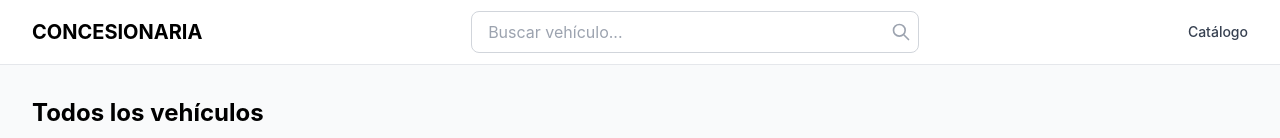
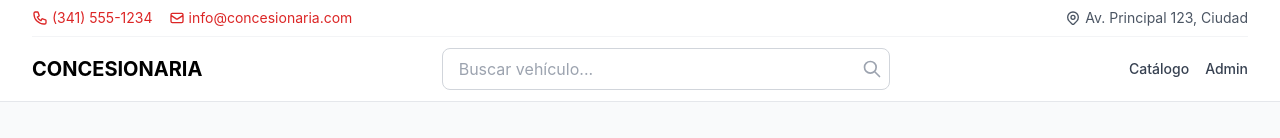
Before and after one commit to Veronthebeast/web-concesionaria, a Next.js app: page / in a window 1280 px wide. Shown: the top 138 px of the page. Built offline with nearby package versions, Linux system fonts and the light colour scheme; no server answers; the database is empty.

Commit message:
feat: header con menu hamburguesa, contacto y ubicacion

```diff
--- a/src/components/ui/Header.tsx
+++ b/src/components/ui/Header.tsx
@@ -1,12 +1,13 @@
 'use client'
 
+import { useState } from 'react'
 import Link from 'next/link'
 import { useRouter } from 'next/navigation'
-import { useState } from 'react'
 
 export function Header() {
   const router = useRouter()
   const [busqueda, setBusqueda] = useState('')
+  const [menuAbierto, setMenuAbierto] = useState(false)
 
   const handleSearch = (e: React.FormEvent) => {
     e.preventDefault()
@@ -18,6 +19,32 @@ export function Header() {
   return (
     <header className="bg-blanco border-b border-gray-200 sticky top-0 z-50">
       <div className="max-w-7xl mx-auto px-4 sm:px-6 lg:px-8">
+        {/* Top bar - contacto y ubicación */}
+        <div className="hidden md:flex justify-between items-center py-2 border-b border-gray-100 text-sm text-gray-600">
+          <div className="flex items-center gap-4">
+            <a href="tel:+5493415551234" className="hover:text-red-600 flex items-center gap-1">
+              <svg className="w-4 h-4" fill="none" stroke="currentColor" viewBox="0 0 24 24">
+                <path strokeLinecap="round" strokeLinejoin="round" strokeWidth={2} d="M3 5a2 2 0 012-2h3.28a1 1 0 01.948.684l1.498 4.493a1 1 0 01-.502 1.21l-2.257 1.13a11.042 11.042 0 005.516 5.516l1.13-2.257a1 1 0 011.21-.502l4.493 1.498a1 1 0 01.684.949V19a2 2 0 01-2 2h-1C9.716 21 3 14.284 3 6V5z" />
+              </svg>
+              (341) 555-1234
+            </a>
+            <a href="mailto:info@concesionaria.com" className="hover:text-red-600 flex items-center gap-1">
+              <svg className="w-4 h-4" fill="none" stroke="currentColor" viewBox="0 0 24 24">
+                <path strokeLinecap="round" strokeLinejoin="round" strokeWidth={2} d="M3 8l7.89 5.26a2 2 0 002.22 0L21 8M5 19h14a2 2 0 002-2V7a2 2 0 00-2-2H5a2 2 0 00-2 2v10a2 2 0 002 2z" />
+              </svg>
+              info@concesionaria.com
+            </a>
+          </div>
+          <div className="flex items-center gap-1">
+            <svg className="w-4 h-4" fill="none" stroke="currentColor" viewBox="0 0 24 24">
+              <path strokeLinecap="round" strokeLinejoin="round" strokeWidth={2} d="M17.657 16.657L13.414 20.9a1.998 1.998 0 01-2.827 0l-4.244-4.243a8 8 0 1111.314 0z" />
+              <path strokeLinecap="round" strokeLinejoin="round" strokeWidth={2} d="M15 11a3 3 0 11-6 0 3 3 0 016 0z" />
+            </svg>
+            <span>Av. Principal 123, Ciudad</span>
+          </div>
+        </div>
+
+        {/* Main header */}
         <div className="flex items-center justify-between h-16 gap-4">
           {/* Logo */}
           <Link href="/" className="flex-shrink-0">
@@ -26,8 +53,8 @@ export function Header() {
             </h1>
           </Link>
 
-          {/* Buscador */}
-          <form onSubmit={handleSearch} className="hidden md:flex flex-1 max-w-md mx-4">
+          {/* Buscador - desktop */}
+          <form onSubmit={handleSearch} className="hidden lg:flex flex-1 max-w-md mx-4">
             <div className="relative w-full">
               <input
                 type="text"
@@ -47,13 +74,98 @@ export function Header() {
             </div>
           </form>
 
-          {/* Navegación */}
-          <nav className="flex items-center gap-4">
+          {/* Navegación desktop */}
+          <nav className="hidden md:flex items-center gap-4">
             <Link href="/catalogo" className="text-gray-700 hover:text-red-600 font-medium text-sm">
               Catálogo
             </Link>
+            <Link href="/admin" className="text-gray-700 hover:text-red-600 font-medium text-sm">
+              Admin
+            </Link>
           </nav>
+
+          {/* Botón menú hamburguesa - mobile */}
+          <button
+            onClick={() => setMenuAbierto(!menuAbierto)}
+            className="md:hidden p-2 text-gray-600 hover:text-red-600"
+          >
+            {menuAbierto ? (
+              <svg className="w-6 h-6" fill="none" stroke="currentColor" viewBox="0 0 24 24">
+                <path strokeLinecap="round" strokeLinejoin="round" strokeWidth={2} d="M6 18L18 6M6 6l12 12" />
+              </svg>
+            ) : (
+              <svg className="w-6 h-6" fill="none" stroke="currentColor" viewBox="0 0 24 24">
+                <path strokeLinecap="round" strokeLinejoin="round" strokeWidth={2} d="M4 6h16M4 12h16M4 18h16" />
+              </svg>
+            )}
+          </button>
         </div>
+
+        {/* Menú móvil */}
+        {menuAbierto && (
+          <div className="md:hidden border-t border-gray-200 py-4 space-y-4">
+            {/* Buscador mobile */}
+            <form onSubmit={handleSearch}>
+              <div className="relative">
+                <input
+                  type="text"
+                  value={busqueda}
+                  onChange={(e) => setBusqueda(e.target.value)}
+                  placeholder="Buscar vehículo..."
+                  className="w-full pl-4 pr-10 py-2 border border-gray-300 rounded-lg"
+                />
+                <button
+                  type="submit"
+                  className="absolute right-2 top-1/2 -translate-y-1/2 text-gray-400"
+                >
+                  <svg className="w-5 h-5" fill="none" stroke="currentColor" viewBox="0 0 24 24">
+                    <path strokeLinecap="round" strokeLinejoin="round" strokeWidth={2} d="M21 21l-6-6m2-5a7 7 0 11-14 0 7 7 0 0114 0z" />
+                  </svg>
+                </button>
+              </div>
+            </form>
+
+            {/* Links */}
+            <Link
+              href="/catalogo"
+              className="block text-gray-700 hover:text-red-600 font-medium py-2"
+              onClick={() => setMenuAbierto(false)}
+            >
+              Catálogo
+            </Link>
+
+            {/* Contacto móvil */}
+            <div className="pt-4 border-t border-gray-200 space-y-2 text-sm text-gray-600">
+              <a href="tel:+5493415551234" className="flex items-center gap-2 py-1">
+                <svg className="w-4 h-4 text-red-500" fill="none" stroke="currentColor" viewBox="0 0 24 24">
+                  <path strokeLinecap="round" strokeLinejoin="round" strokeWidth={2} d="M3 5a2 2 0 012-2h3.28a1 1 0 01.948.684l1.498 4.493a1 1 0 01-.502 1.21l-2.257 1.13a11.042 11.042 0 005.516 5.516l1.13-2.257a1 1 0 011.21-.502l4.493 1.498a1 1 0 01.684.949V19a2 2 0 01-2 2h-1C9.716 21 3 14.284 3 6V5z" />
+                </svg>
+                (341) 555-1234
+              </a>
+              <a href="mailto:info@concesionaria.com" className="flex items-center gap-2 py-1">
+                <svg className="w-4 h-4 text-red-500" fill="none" stroke="currentColor" viewBox="0 0 24 24">
+                  <path strokeLinecap="round" strokeLinejoin="round" strokeWidth={2} d="M3 8l7.89 5.26a2 2 0 002.22 0L21 8M5 19h14a2 2 0 002-2V7a2 2 0 00-2-2H5a2 2 0 00-2 2v10a2 2 0 002 2z" />
+                </svg>
+                info@concesionaria.com
+              </a>
+              <div className="flex items-center gap-2 py-1">
+                <svg className="w-4 h-4 text-red-500" fill="none" stroke="currentColor" viewBox="0 0 24 24">
+                  <path strokeLinecap="round" strokeLinejoin="round" strokeWidth={2} d="M17.657 16.657L13.414 20.9a1.998 1.998 0 01-2.827 0l-4.244-4.243a8 8 0 1111.314 0z" />
+                  <path strokeLinecap="round" strokeLinejoin="round" strokeWidth={2} d="M15 11a3 3 0 11-6 0 3 3 0 016 0z" />
+                </svg>
+                Av. Principal 123, Ciudad
+              </div>
+            </div>
+
+            <Link
+              href="/admin"
+              className="block bg-red-600 text-white text-center py-2 rounded-lg font-medium mt-4"
+              onClick={() => setMenuAbierto(false)}
+            >
+              Admin
+            </Link>
+          </div>
+        )}
       </div>
     </header>
   )
```
